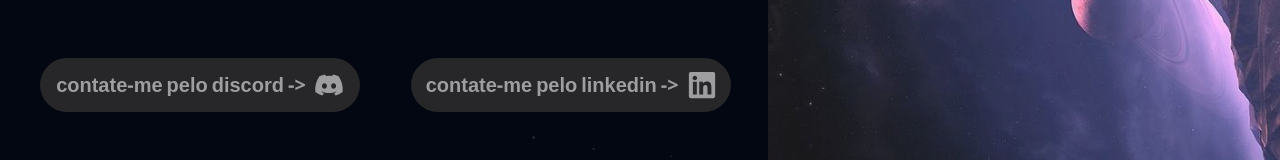
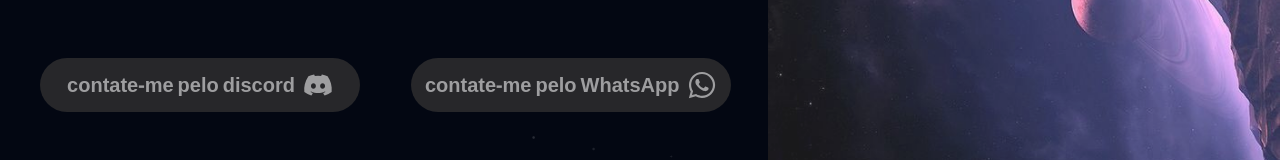
Before and after one commit to sidgabrielmoura/portfolio, a Next.js app: page / in a window 1280 px wide. Shown: the part 588-748 px from the top of the page. Built offline with nearby package versions, Linux system fonts and the light colour scheme.

Commit message:
whatsapp contact button adicioned

```diff
--- a/src/components/contactsHomePage.tsx
+++ b/src/components/contactsHomePage.tsx
@@ -1,5 +1,5 @@
 import  Link  from "next/link";
-import { FaDiscord, FaLinkedin } from "react-icons/fa";
+import { FaDiscord, FaWhatsapp } from "react-icons/fa";
 
 export function ContactsHomePage(){
     return(
@@ -10,20 +10,20 @@ export function ContactsHomePage(){
                     transition-all duration-200 hover:drop-shadow-[0_0_10px_#358f28] xl:w-[25vw]
                     justify-center md:w-[100vw]">
                         <p className="xl:text-[20px] font-semibold text-gray-200
-                        duration-200 md:text-[15px]">contate-me pelo discord -&gt;</p>
+                        duration-200 md:text-[15px]">contate-me pelo discord</p>
                         <FaDiscord className="text-[30px] text-gray-200 ml-2 hover:text-blue-600 transition-all
                         duration-200"/>
                     </Link>
                 </div>
 
                 <div className="flex xl:mt-0 sm:mt-5">
-                    <Link href={"https://www.linkedin.com/in/sid-gabriel-barbosa-moura-347474253/"} target="_blank" className="flex p-3 bg-zinc-800 rounded-full
+                    <Link href={"https://wa.me/+5585992295470"} target="_blank" className="flex p-3 bg-zinc-800 rounded-full
                     transition-all duration-200 hover:drop-shadow-[0_0_10px_#358f28] xl:w-[25vw]
                     justify-center md:w-[100vw]">
                         <p className="xl:text-[20px] font-semibold
                         text-gray-200 hover:text-gray-100 transition-all
-                        duration-200 md:text-[15px]">contate-me pelo linkedin -&gt;</p>
-                        <FaLinkedin className="text-[30px] text-gray-200 ml-2 hover:text-blue-600 transition-all
+                        duration-200 md:text-[15px]">contate-me pelo WhatsApp</p>
+                        <FaWhatsapp className="text-[30px] text-gray-200 ml-2 hover:text-green-500 transition-all
                         duration-200"/>
                     </Link>
                 </div>
--- a/tailwind.config.js
+++ b/tailwind.config.js
@@ -40,7 +40,8 @@ module.exports = {
         'xl': '1024px',
 
         '2xl': '1280px',
-      }
+      },
+
     },
   },
   plugins: [
```
